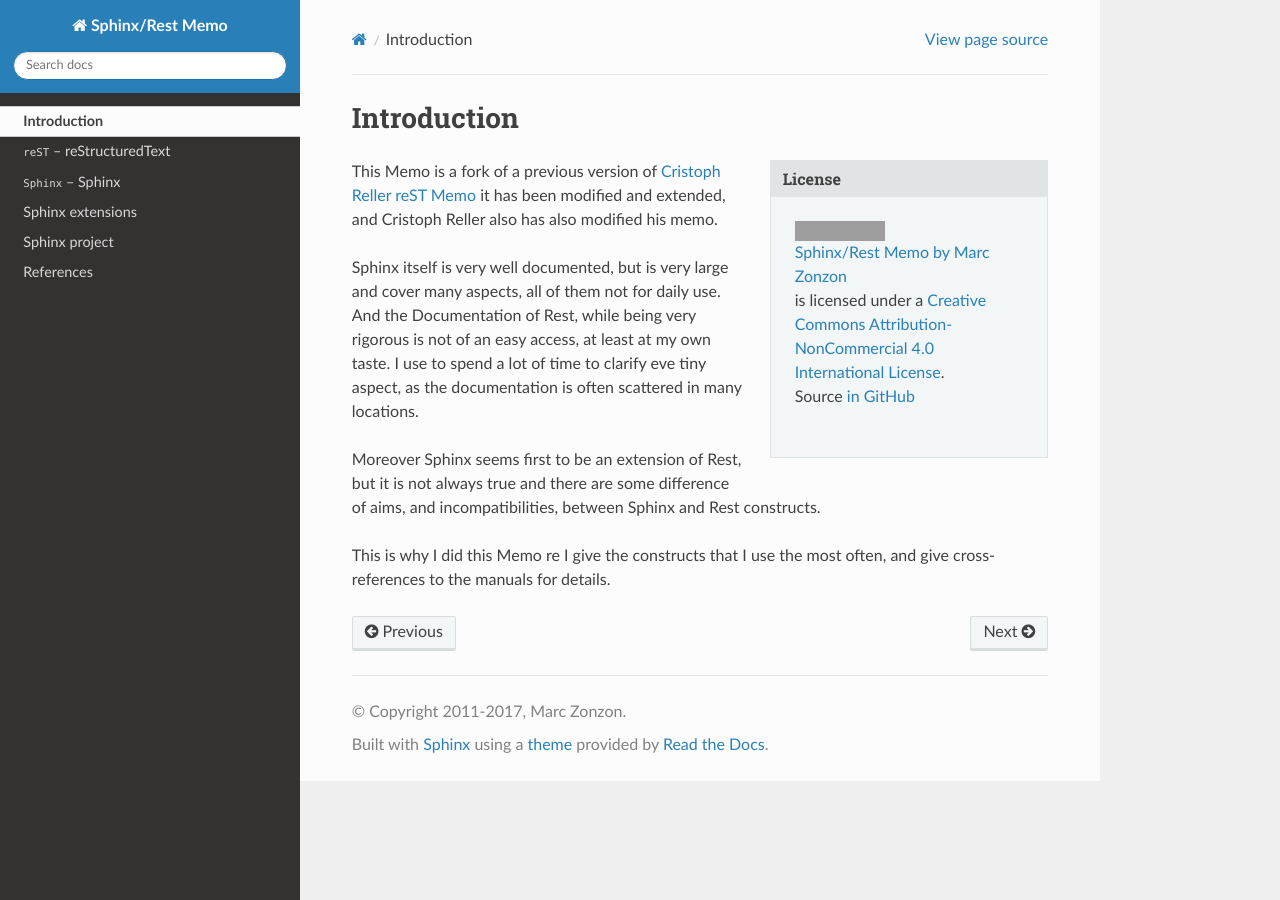
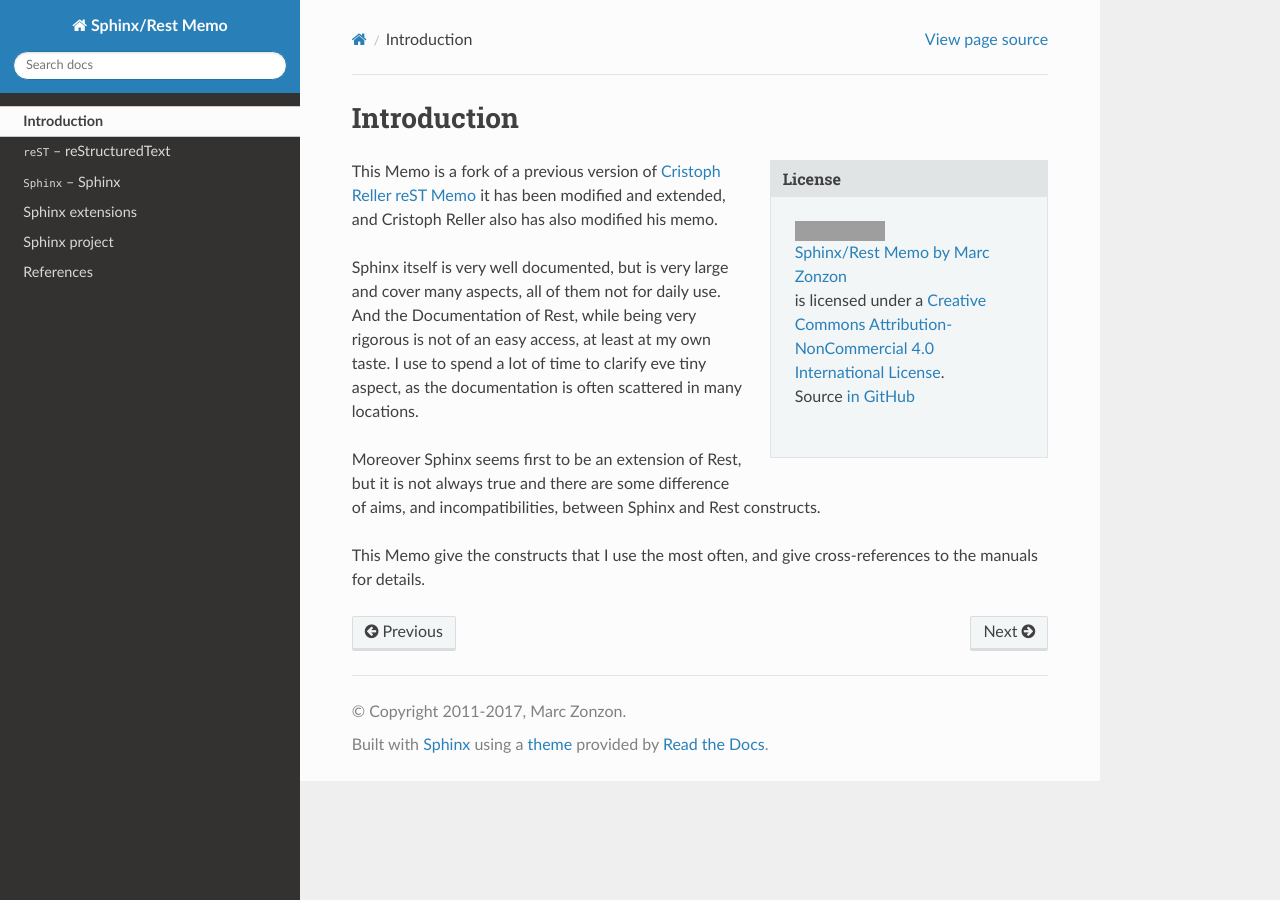
Before and after one commit to marczz/rest-sphinx-memo, a Sphinx documentation site: the page built from source/intro.rst, in a window 1280 px wide. Built offline with Sphinx 7.4.7 and the Read the Docs theme 2.0.0, drawn with Linux system fonts in a browser that asks for light colours; formulas are drawn with MathJax 3; the version number could not be read and is left out; grey boxes are pictures that could not be loaded.

Commit message:
intro.rst: typo fix.

```diff
--- a/source/intro.rst
+++ b/source/intro.rst
@@ -29,7 +29,7 @@ Moreover Sphinx seems first to be an extension of Rest, but it is not
 always true and there are some difference of aims, and
 incompatibilities, between Sphinx and Rest constructs.
 
-This is why I did this Memo re I give the constructs that I use the
-most often, and give cross-references to the manuals for details.
+This Memo give the constructs that I use the most often, and give
+cross-references to the manuals for details.
 
 .. _by-nc-sa: http://creativecommons.org/licenses/by-nc-sa/3.0/deed.en_US
```
